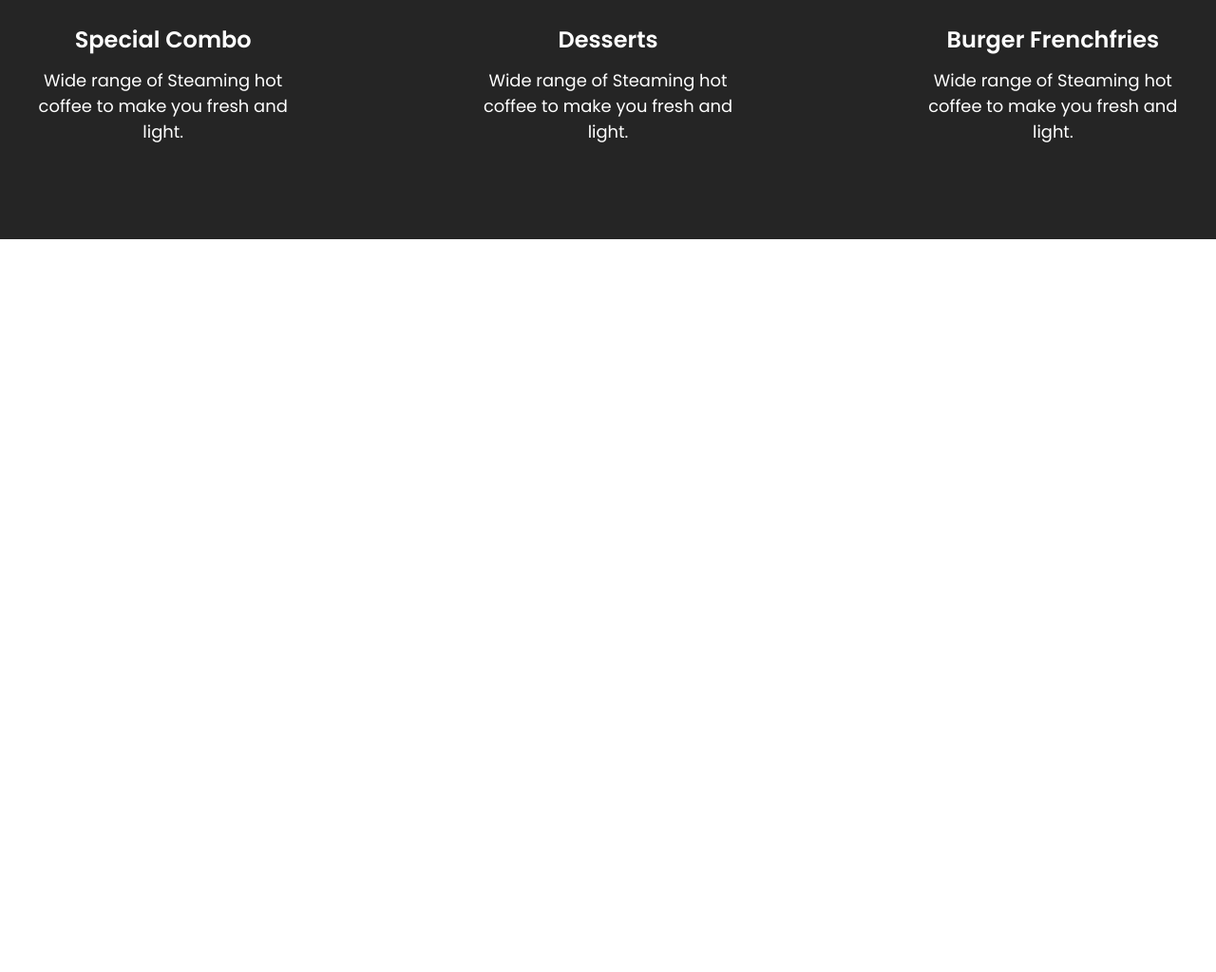
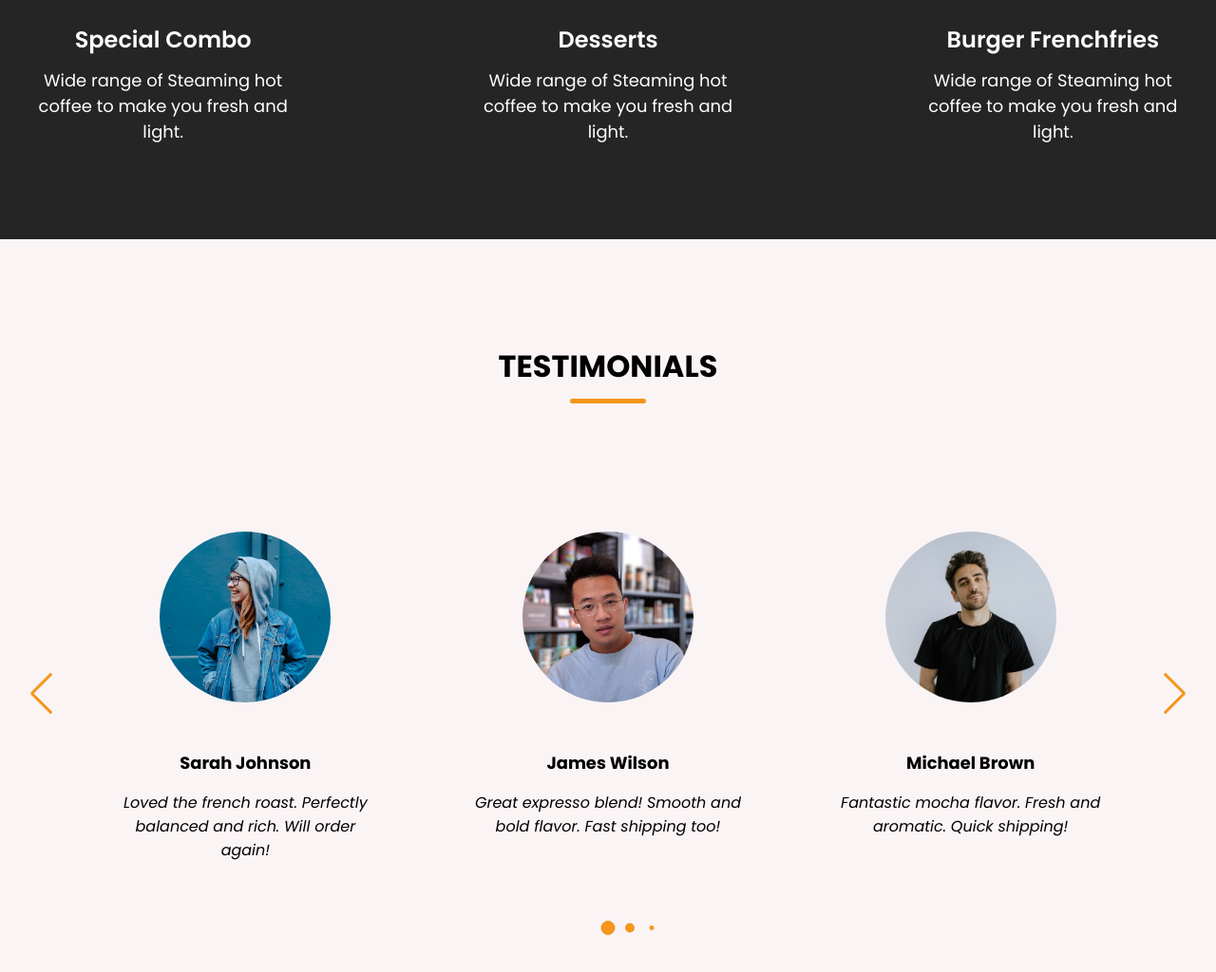
Before and after one commit to fabioverlaine/coffee-website, a plain HTML site: page index.html in a window 1280 px wide. Shown: the part 2492-3516 px from the top of the page at 95% size. Before the commit the page ends 2744 px from the top, so only its background shows below. Drawn offline with nearby package versions, Linux system fonts and the light colour scheme; a web font is replaced by a local one.

Commit message:
create testimonials section

```diff
--- a/index.html
+++ b/index.html
@@ -5,6 +5,8 @@
     <meta name="viewport" content="width=device-width, initial-scale=1.0">
     <!-- Linking Font Awesome for icons -->
     <link rel="stylesheet" href="https://cdnjs.cloudflare.com/ajax/libs/font-awesome/6.7.2/css/all.min.css"/>
+    <!-- Linking Swiper CSS -->
+    <link rel="stylesheet" href="https://cdn.jsdelivr.net/npm/swiper@11/swiper-bundle.min.css">
     <link rel="stylesheet" href="style.css"/>
     <title>Coffee - Website</title>
 </head>
@@ -125,7 +127,51 @@
                 </ul>
             </div>
          </section>
+
+         <!--Testimonials Section -->
+         <section class="testimonials-section">
+            <h2 class="section-title">Testimonials</h2>
+            <div class="section-content">
+                <div class="slider-container swiper">
+                    <div class="slider-wrapper">
+                        <ul class="testimonials-list swiper-wrapper">
+                            <li class="testimonial swiper-slide">
+                                <img src="images/user-1.jpg" alt="User" class="user-image">
+                                <h3 class="name">Sarah Johnson</h3>
+                                <i class="feedback">Loved the french roast. Perfectly balanced and rich. Will order again!</i>
+                            </li>
+                            <li class="testimonial swiper-slide">
+                                <img src="images/user-2.jpg" alt="User" class="user-image">
+                                <h3 class="name">James Wilson</h3>
+                                <i class="feedback">Great expresso blend! Smooth and bold flavor. Fast shipping too!</i>
+                            </li>
+                            <li class="testimonial swiper-slide">
+                                <img src="images/user-3.jpg" alt="User" class="user-image">
+                                <h3 class="name">Michael Brown</h3>
+                                <i class="feedback">Fantastic mocha flavor. Fresh and aromatic. Quick shipping!</i>
+                            </li>
+                            <li class="testimonial swiper-slide">
+                                <img src="images/user-4.jpg" alt="User" class="user-image">
+                                <h3 class="name">Emily Harris</h3>
+                                <i class="feedback">Excelent quality! Fresh beans and quick delivery. Highly recommend.</i>
+                            </li>
+                            <li class="testimonial swiper-slide">
+                                <img src="images/user-5.jpg" alt="User" class="user-image">
+                                <h3 class="name">Antony Tompson</h3>
+                                <i class="feedback">Best decaf I've tried! Smooth and flavorful. Arrived promptly.</i>
+                            </li>
+                        </ul>
+                        <div class="swiper-pagination"></div>
+                        <div class="swiper-slide-button swiper-button-prev"></div>
+                        <div class="swiper-slide-button swiper-button-next"></div>
+                    </div>
+                </div>
+            </div>
+         </section>
     </main>
+    <!-- Linking Swiper script -->
+    <script src="https://cdn.jsdelivr.net/npm/swiper@11/swiper-bundle.min.js"></script>
+    <!-- Linking custom script -->
     <script src="script.js"></script>
 </body>
 </html>
--- a/script.js
+++ b/script.js
@@ -10,3 +10,37 @@ menuOpenButton.addEventListener('click', () => {
 menuCloseButton.addEventListener('click', () => {
     menuOpenButton.click();
 });
+
+
+// Initialize Swiper 'via CDN' (testimonials)
+const swiper = new Swiper('.slider-wrapper', {
+    loop: true,
+    grabCursor: true,
+    spaceBetween: 25,
+
+    // If we need pagination
+    pagination: {
+      el: '.swiper-pagination',
+      clickable: true,
+      dynamicBullets: true,
+    },
+
+    // Navigation arrows
+    navigation: {
+      nextEl: '.swiper-button-next',
+      prevEl: '.swiper-button-prev',
+    },
+
+    // Responsive breakpoints
+    breakpoints: {
+        0: {
+            slidesPerView: 1
+        },
+        768: {
+            slidesPerView: 2
+        },
+        1024: {
+            slidesPerView: 3
+        }
+    }
+  });
--- a/style.css
+++ b/style.css
@@ -285,7 +285,61 @@ header .navbar {
     font-size: var(--font-size-m);
 }
 
-/* Responsive madia query code for max width 1024 */
+/* Testimonials section styling */
+.testimonials-section {
+    padding: 50px 0 100px;
+    background: var(--light-pink-color);
+}
+
+.testimonials-section .slider-wrapper {
+    overflow: hidden;
+    margin: 0 60px 50px;
+}
+
+
+.testimonials-section .testimonial {
+    display: flex;
+    flex-direction: column;
+    padding: 35px;
+    align-items: center;
+}
+
+.testimonials-section .testimonial .user-image {
+    width: 180px;
+    height: 180px;
+    margin-bottom: 50px;
+    object-fit: cover;
+    border-radius: var(--border-radius-circle);
+}
+
+.testimonials-section .testimonial .name {
+    margin-bottom: 16px;
+    font-size: var(--font-size-m);
+}
+
+.testimonials-section .testimonial .feedback {
+    line-height: 25px;
+    text-align: center;
+}
+
+.testimonials-section .swiper-pagination-bullet {
+    width: 15px;
+    height: 15px;
+    opacity: 1;
+    background: var(--secondary-color);
+}
+
+.testimonials-section .swiper-slide-button {
+    margin-top: -50px;
+    color: var(--secondary-color);
+    transition: 0.3s ease;
+}
+
+.testimonials-section .swiper-slide-button:hover {
+    color: var(--primary-color);
+}
+
+/* Responsive media query code for max width 1024 */
 @media (max-width: 1024px){
     .menu-section .menu-list {
         gap: 60px;
@@ -294,7 +348,7 @@ header .navbar {
         width: calc(100% / 3 - 60px);
     }
 }
-/* Responsive madia query code for max width 900 */
+/* Responsive media query code for max width 900 */
 @media (max-width: 900px){
     :root {
         --font-size-m: 1rem;
@@ -406,7 +460,7 @@ header .navbar {
     }
 }
 
-/* Responsive madia query code for max width 640 */
+/* Responsive media query code for max width 640 */
 @media (max-width: 640px){
     .menu-section .menu-list {
         gap: 60px;
@@ -414,4 +468,10 @@ header .navbar {
     .menu-section .menu-list .menu-item {
         width: 100%;
     }
+    .testimonials-section .slider-wrapper {
+        margin: 0 0 30px;
+    }
+    .testimonials-section .swiper-slide-button {
+        display: none;
+    }
 }
```
